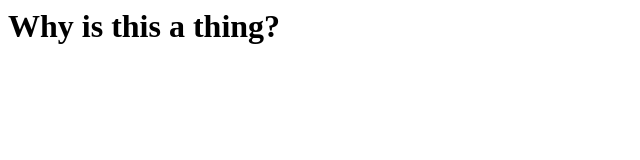
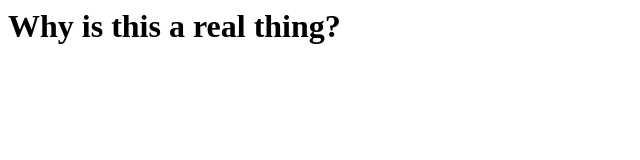
Before and after one commit to thayuyu/yunes-elhamad-m324-public, a plain HTML site: page index.html in a window 1280 px wide. Shown: the whole page, without its empty margins (0-640 px from the left). Drawn offline with Linux system fonts and the light colour scheme.

Commit message:
changing first line of index.html

```diff
--- a/index.html
+++ b/index.html
@@ -1 +1 @@
-<h1>Why is this a thing?</h1>
+<h1>Why is this a real thing?</h1>
```
